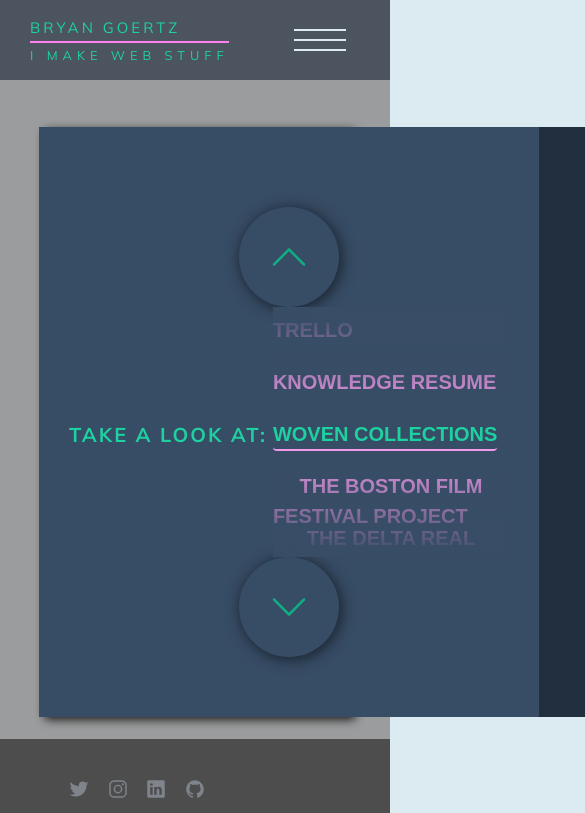
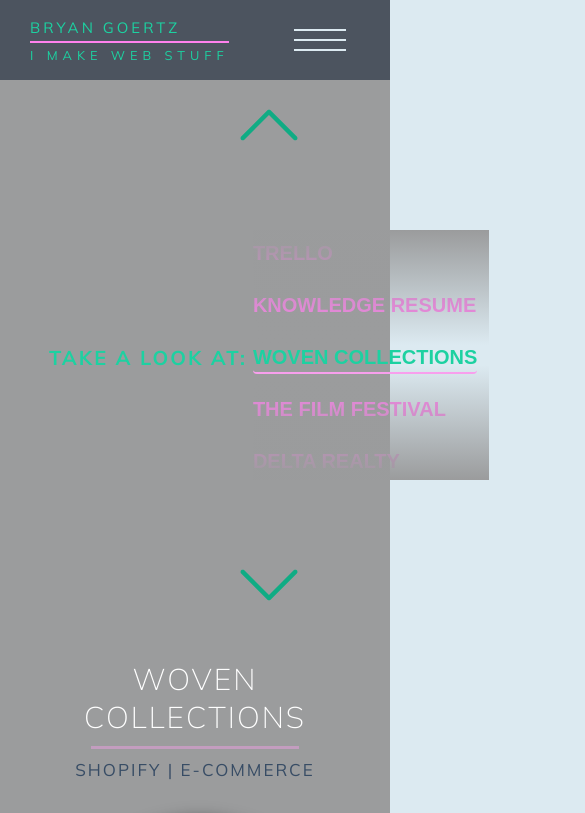
Before and after one commit to firesoflife/portfolio-master, a React (Create React App) app: page /projects in a window 390 px wide. Shown: the top 813 px of the page, 585 px wide, since content can reach past the window. Built offline with nearby package versions, Linux system fonts and the light colour scheme.

Commit message:
layout adjustments and link corrections

```diff
--- a/src/App.js
+++ b/src/App.js
@@ -21,6 +21,9 @@
         <Route path="/home" component={Header}>
           <Header />
         </Route>
+        <Route exact path="/" component={Header}>
+          <Header />
+        </Route>
         <Route path="/specialties" component={Specialties}>
           <Specialties />
         </Route>
--- a/src/Components/HeaderButton.jsx
+++ b/src/Components/HeaderButton.jsx
@@ -1,11 +1,14 @@
 import React, { Fragment } from 'react';
+import { Link } from 'react-router-dom';
 
 const HeaderButton = () => {
   return (
     <Fragment>
-      <button className="header-btn btn">
-        <span>See My Work</span>
-      </button>
+      <Link to="/projects">
+        <button className="header-btn btn">
+          <span>See My Work</span>
+        </button>
+      </Link>
     </Fragment>
   );
 };
--- a/src/Components/Navbar/Navbar.jsx
+++ b/src/Components/Navbar/Navbar.jsx
@@ -1,7 +1,5 @@
 import React from 'react';
 import { NavLink } from 'react-router-dom';
-import Specialties from '../../pages/Specialties/Specialties';
-import MobileNavbar from '../mobileMenu/_mobileMenu.scss';
 import './_navbar.scss';
 
 const Navbar = () => {
@@ -14,14 +12,14 @@
       </div>
       <ul className="main-nav__items">
         <li>
-          {/* <a
-            href="/"
+          <NavLink
+            to="/"
             className="main-nav__item"
             activeClassName="active"
             smooth="true"
             spy="true"
             duration={1000}
-          ></a> */}
+          ></NavLink>
           <NavLink
             to="/home"
             className="main-nav__item"
--- a/src/Components/mobileMenu/MobileNav.jsx
+++ b/src/Components/mobileMenu/MobileNav.jsx
@@ -1,4 +1,5 @@
 import React, { Fragment } from 'react';
+import { NavLink } from 'react-router-dom';
 import '../mobileMenu/_mobileMenu.scss';
 
 const MobileNavbar = () => {
@@ -14,19 +15,19 @@
             <div>
               <ul>
                 <li>
-                  <a href="index.html">Home</a>
+                  <NavLink to="/home">Home</NavLink>
                 </li>
                 <li>
-                  <a href="#specialties">Specialties</a>
+                  <NavLink to="/specialties">Specialties</NavLink>
                 </li>
                 <li>
-                  <a href="#projects">Projects</a>
+                  <NavLink to="/projects">Projects</NavLink>
                 </li>
                 <li>
-                  <a href="#contact">Contact</a>
+                  <NavLink to="/contact">Contact</NavLink>
                 </li>
                 <li>
-                  <a href="construction.html">About</a>
+                  <NavLink to="/construction.html">About</NavLink>
                 </li>
                 <li>
                   <a href="construction.html">Blog</a>
--- a/src/Components/mobileMenu/_mobileMenu.scss
+++ b/src/Components/mobileMenu/_mobileMenu.scss
@@ -1,7 +1,7 @@
 @import '../../variables.scss';
 
 // Hide on larger screens
-@media only screen and (min-width: 1100px) {
+@media only screen and (min-width: 993px) {
   #mobile-nav {
     display: none;
     visibility: hidden;
--- a/src/_media.scss
+++ b/src/_media.scss
@@ -111,7 +111,65 @@
 
     & .form {
       order: 3;
-      margin-top: 5rem;
+      margin: 5rem 0;
+      padding: 0rem;
+
+      &__container {
+        height: min-content;
+      }
     }
   }
 }
+
+@media screen and (max-width: 550px) {
+  .home-d--body .form__container--content {
+    margin: 3rem;
+  }
+
+  .form__container {
+    margin-bottom: 8rem !important;
+  }
+}
+
+// Projects
+@media screen and (max-width: 1378px) {
+  .background {
+    height: 100%;
+    padding: 5rem 0 15rem 0;
+  }
+
+  .carousel {
+    justify-content: center;
+  }
+
+  .outer-container {
+    height: auto;
+  }
+
+  .outer-container .content {
+    background-color: $color-grey-text;
+    color: $color-dark-accent;
+    padding: 0;
+    box-shadow: none;
+
+    & .subtitles h3 {
+      color: $color-dark-accent;
+    }
+  }
+
+  .outer-container .carousel-wrapper {
+    margin: 0;
+  }
+}
+
+@media screen and (max-width: 1100px) {
+  .background {
+    // height: 100%;
+  }
+}
+
+@media screen and (max-width: 1023px) {
+  .outer-container {
+    display: block;
+  }
+}
--- a/src/data.json
+++ b/src/data.json
@@ -13,7 +13,7 @@
       }
     },
     {
-      "introline": "the Boston Film Festival Project",
+      "introline": "the Film Festival",
       "id": "boston",
       "content": {
         "heading": "Watch it Outside, Boston Edition",
@@ -25,7 +25,7 @@
       }
     },
     {
-      "introline": "the Delta Real Estate Project",
+      "introline": "Delta Realty",
       "id": "delta",
       "content": {
         "heading": "Delta Realty",
--- a/src/pages/Projects/_projects.scss
+++ b/src/pages/Projects/_projects.scss
@@ -1,4 +1,5 @@
 .background {
+  position: relative;
   display: flex;
   height: 100vh;
   background: $color-grey-text;
@@ -11,17 +12,18 @@
   height: 70vh;
   margin: auto;
   border-radius: 5px;
-  box-shadow: 5px 3px 10px rgba(0, 0, 0, 0.8);
+  // box-shadow: 5px 3px 10px rgba(0, 0, 0, 0.8);
   > div {
     flex: 1;
     padding: 1rem;
   }
   .carousel-wrapper {
+    margin-right: 8rem;
     min-width: min-content;
-    background: $color-dark-accent;
+    // background: $color-dark-accent;
     display: flex;
     flex-direction: column;
-    padding: 8rem 3rem;
+
     font-weight: 700;
     font-size: 2rem;
     color: $color-primary;
@@ -35,6 +37,7 @@
     color: $color-grey-light;
     justify-content: center;
     padding: 10rem;
+    box-shadow: 5px 5px 8px 2px rgba(0, 0, 0, 0.8);
   }
 }
 .content {
@@ -118,14 +121,15 @@
   border-radius: 6rem;
   background: transparent;
   border: none;
+  box-shadow: none;
   &:hover {
     path {
       fill: $color-accent-1;
     }
   }
   svg {
-    height: 4rem;
-    width: 4rem;
+    height: 7rem;
+    width: 7rem;
   }
   path {
     fill: $color-accent-2;
@@ -135,7 +139,7 @@
 .carousel-item {
   font-weight: 700;
   font-size: 2rem;
-  color: $color-primary;
+  color: $color-accent-1;
   line-height: 3rem;
   position: absolute;
   background: none;
@@ -155,6 +159,7 @@
   line-height: 3rem;
 }
 .carousel {
+  margin: 4rem 0;
   min-width: 44rem;
   display: flex;
   flex: 5;
@@ -192,7 +197,7 @@
     background: linear-gradient(
       0deg,
       hsla(0, 0%, 100%, 0) 0%,
-      hsla(213, 29%, 31%) 100%
+      hsla(210, 1%, 61%) 100%
     );
   }
   &::after {
@@ -205,7 +210,7 @@
     bottom: 0;
     background: linear-gradient(
       0deg,
-      hsla(213, 29%, 31%) 0%,
+      hsla(210, 1%, 61%) 0%,
       hsla(0, 0%, 100%, 0) 100%
     );
   }
@@ -214,3 +219,39 @@
 .carousel-item {
   box-shadow: none;
 }
+
+// @media screen and (max-width: 1378px) {
+//   .background {
+//   }
+
+//   .outer-container {
+//     height: auto;
+//   }
+
+//   .outer-container .content {
+//     background-color: $color-grey-text;
+//     color: $color-dark-accent;
+//     padding: 0;
+//     box-shadow: none;
+
+//     & .subtitles h3 {
+//       color: $color-dark-accent;
+//     }
+//   }
+
+//   .outer-container .carousel-wrapper {
+//     margin: 0;
+//   }
+// }
+
+// @media screen and (max-width: 1100px) {
+//   .mobile-nav {
+//     display: none;
+//   }
+// }
+
+// @media screen and (max-width: 1023px) {
+//   .outer-container {
+//     display: block;
+//   }
+// }
--- a/src/pages/Specialties/Specialties.jsx
+++ b/src/pages/Specialties/Specialties.jsx
@@ -84,6 +84,7 @@
                     <p>
                       <ul>
                         <li>• Angular</li>
+                        <li>• Svelte</li>
                         <li>• MongoDB</li>
                         <li>• Vue.js</li>
                         <li>• Javascript</li>
--- a/src/variables.scss
+++ b/src/variables.scss
@@ -9,6 +9,6 @@
 $color-light: #dceaf1;
 $color-grey-light: #c8d6e5;
 $color-grey-dark: #576574;
-$color-grey-text: #9b9c9d;
+$color-grey-text: hsl(210, 1%, 61%);
 $color-white: #fff;
 $color-black: #000;
```
Also changed, not shown: 1 other file (tests, documents, lock files or other folders).
